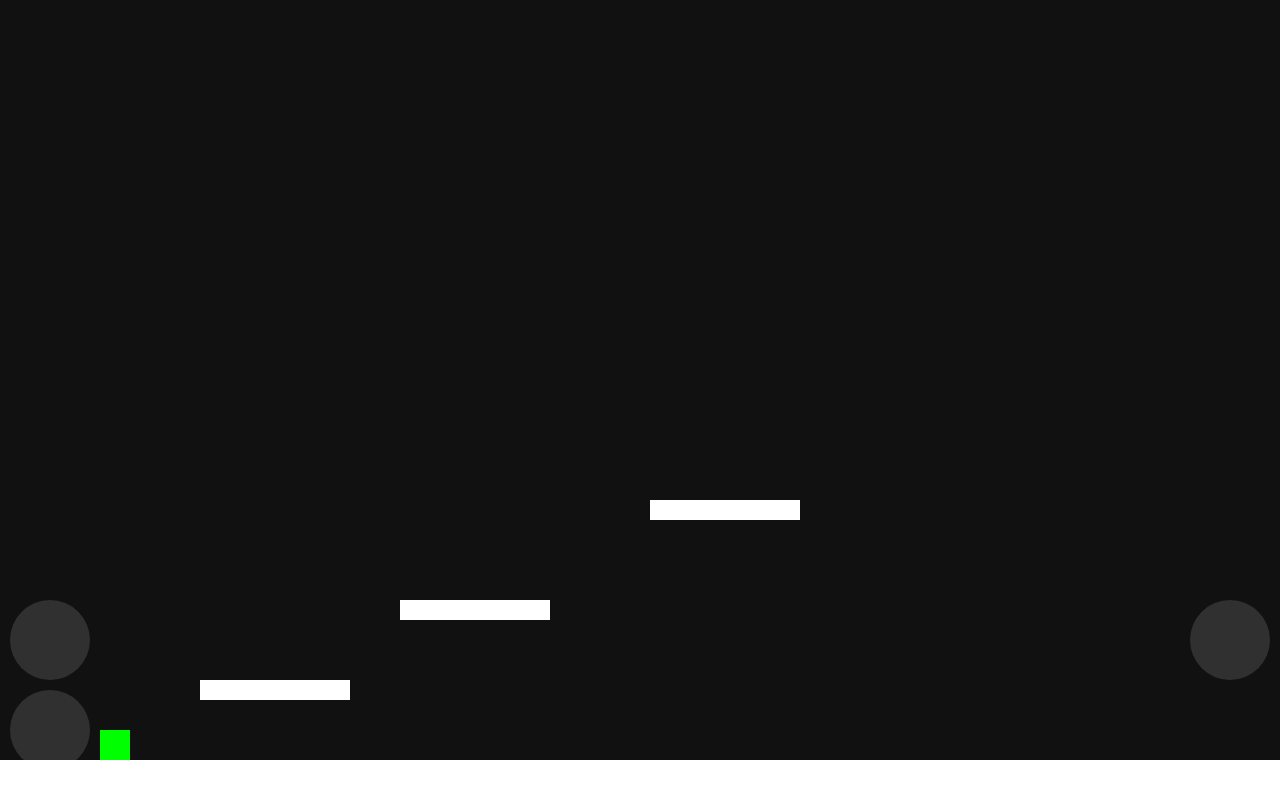
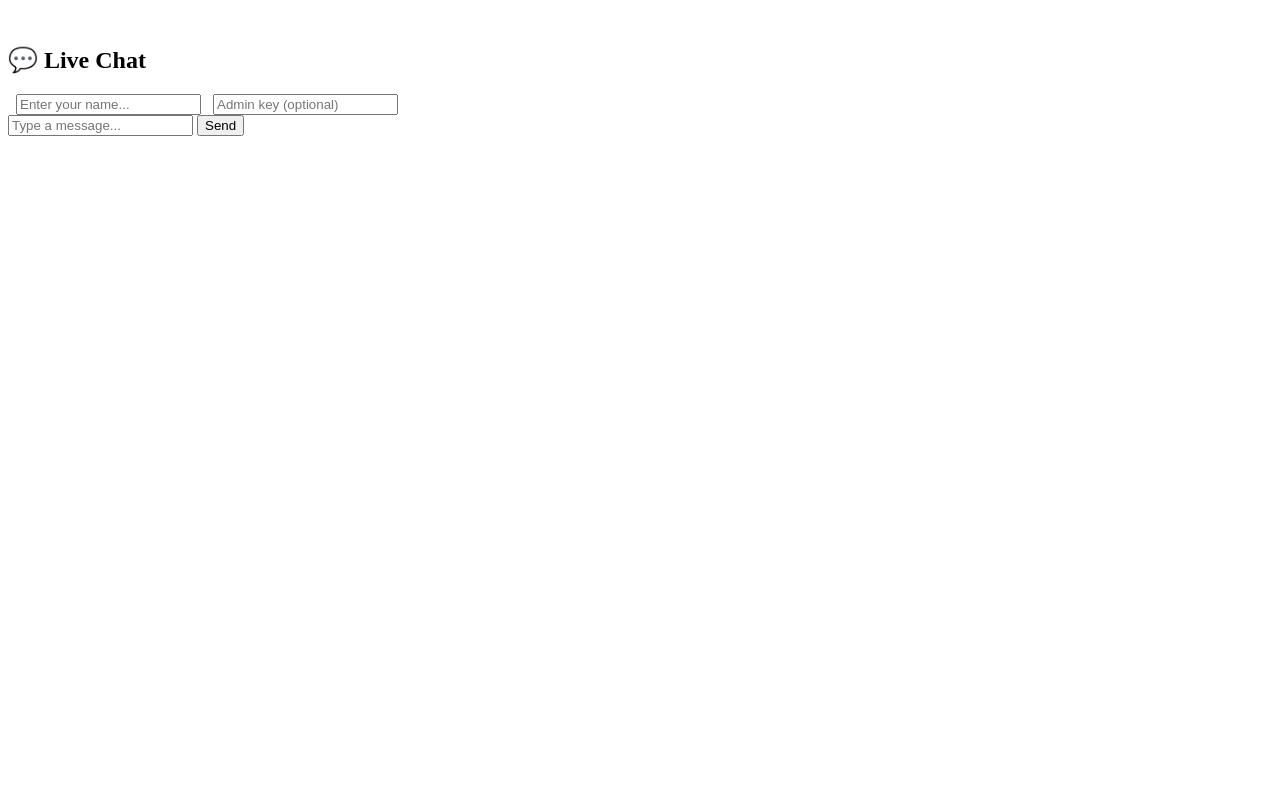
Before and after one commit to Helloausername/Helloausername, a plain HTML site: page index.html in a window 1280 px wide. Drawn offline with Linux system fonts and the light colour scheme; no server answers.

Commit message:
Update index.html

````diff
--- a/index.html
+++ b/index.html
@@ -1,49 +1,80 @@
 <!DOCTYPE html>
-<html>
+
+<html lang="en">
 <head>
-<meta charset="UTF-8">
-<title>2D Parkour</title>
+  <meta charset="UTF-8" />
+  <title>Chat</title>
   <style>
-  body { margin:0; overflow:hidden; background:#111; }
-  canvas { display:block; }
+    body {
+      font-family: sans-serif;
+      max-width: 500px;
+      margin: 40px auto;
+      padding: 0 16px;
+    }
 
-  /* Mobile controls */
-  .controls {
-    position:fixed;
-    bottom:20px;
-    width:100%;
-    display:flex;
-    justify-content:space-between;
-    pointer-events:none;
+```
+#messages {
+  border: 1px solid #ddd;
+  border-radius: 8px;
+  height: 300px;
+  overflow-y: auto;
+  padding: 12px;
+  margin-bottom: 12px;
 }
-  .btn {
-    width:80px;
-    height:80px;
-    margin:10px;
-    background:#ffffff22;
-    border-radius:50%;
-    pointer-events:auto;
-    touch-action:none;
+
+.msg {
+  margin: 6px 0;
+  display: flex;
+  justify-content: space-between;
+  align-items: center;
 }
+
+.name {
+  font-weight: bold;
+}
+
+input {
+  padding: 8px;
+  margin: 4px 0;
+  width: 100%;
+  border: 1px solid #ddd;
+  border-radius: 6px;
+}
+
+button {
+  padding: 6px 10px;
+  background: #0070f3;
+  color: white;
+  border: none;
+  border-radius: 6px;
+  cursor: pointer;
+}
+
+.deleteBtn {
+  background: #ff4d4d;
+  margin-left: 10px;
+}
+```
+
   </style>
 </head>
 <body>
 
-<canvas id="game"></canvas>
+  <h2>💬 Live Chat</h2>
 
-<div class="controls">
-  <div>
-    <div class="btn" id="left"></div>
-    <div class="btn" id="right"></div>
-  </div>
-  <div class="btn" id="jump"></div>
-</div>
+  <input id="username" placeholder="Enter your name..." />
+  <input id="adminKey" placeholder="Admin key (optional)" />
+
+  <div id="messages"></div>
+
+<input id="msg" placeholder="Type a message..."
+      onkeydown="if(event.key==='Enter') send()" /> <button onclick="send()">Send</button>
 
   <script type="module">
-import { initializeApp } from "https://www.gstatic.com/firebasejs/10.12.0/firebase-app.js";
-import { getDatabase, ref, set, onValue } from "https://www.gstatic.com/firebasejs/10.12.0/firebase-database.js";
+    import { initializeApp } from "https://www.gstatic.com/firebasejs/12.12.1/firebase-app.js";
+    import { getDatabase, ref, push, onChildAdded, remove }
+      from "https://www.gstatic.com/firebasejs/12.12.1/firebase-database.js";
 
-/* Firebase config */
     const firebaseConfig = {
       apiKey: "AIzaSyA3jiEM6zhgB_pG5FBwNToRacCHg-icxEQ",
       authDomain: "test-a39a0.firebaseapp.com",
@@ -54,153 +85,65 @@ const firebaseConfig = {
       appId: "1:60373406658:web:943c58016734135c33fc5b"
     };
 
+    const ADMIN_KEY = "J8F7Ev3r66"; // CHANGE THIS
+
     const app = initializeApp(firebaseConfig);
     const db = getDatabase(app);
+    const messagesRef = ref(db, 'messages');
 
-/* Canvas */
-const canvas = document.getElementById("game");
-const ctx = canvas.getContext("2d");
+    // Listen for new messages
+    onChildAdded(messagesRef, (snapshot) => {
+      const { name, text } = snapshot.val();
+      const key = snapshot.key;
 
-canvas.width = innerWidth;
-canvas.height = innerHeight;
+      const div = document.createElement('div');
+      div.className = 'msg';
 
-/* Player */
-const player = {
-  x: 100,
-  y: 100,
-  w: 30,
-  h: 30,
-  vx: 0,
-  vy: 0,
-  onGround: false
+      const adminInput = document.getElementById("adminKey").value;
+
+      let deleteBtn = "";
+      if (adminInput === ADMIN_KEY) {
+        deleteBtn = `<button class="deleteBtn" onclick="delMsg('${key}')">❌</button>`;
+      }
+
+      div.innerHTML = `
+        <div>
+          <span class="name">${name}:</span> ${text}
+        </div>
+        ${deleteBtn}
+      `;
+
+      document.getElementById('messages').appendChild(div);
+      document.getElementById('messages').scrollTop = 9999;
+    });
+
+    // Send message
+    window.send = () => {
+      const input = document.getElementById('msg');
+      const username = document.getElementById('username').value || "Anonymous";
+
+      if (!input.value.trim()) return;
+
+      push(messagesRef, {
+        name: username,
+        text: input.value.trim()
+      });
+
+      input.value = '';
     };
 
-const spawn = { x:100, y:100 };
+    // Delete message
+    window.delMsg = (id) => {
+      const adminInput = document.getElementById("adminKey").value;
 
-/* Platforms */
-const platforms = [
-  {x:0, y:canvas.height-40, w:canvas.width, h:40},
-  {x:200, y:canvas.height-120, w:150, h:20},
-  {x:400, y:canvas.height-200, w:150, h:20},
-  {x:650, y:canvas.height-300, w:150, h:20}
-];
-
-/* Controls */
-let keys = { left:false, right:false, jump:false };
-
-document.getElementById("left").ontouchstart = () => keys.left = true;
-document.getElementById("left").ontouchend = () => keys.left = false;
-
-document.getElementById("right").ontouchstart = () => keys.right = true;
-document.getElementById("right").ontouchend = () => keys.right = false;
-
-document.getElementById("jump").ontouchstart = () => keys.jump = true;
-document.getElementById("jump").ontouchend = () => keys.jump = false;
-
-/* Keyboard */
-onkeydown = e => {
-  if(e.key==="a") keys.left=true;
-  if(e.key==="d") keys.right=true;
-  if(e.key==="w") keys.jump=true;
-};
-onkeyup = e => {
-  if(e.key==="a") keys.left=false;
-  if(e.key==="d") keys.right=false;
-  if(e.key==="w") keys.jump=false;
-};
-
-/* Multiplayer */
-const id = Math.random().toString(36).substring(2);
-const playersRef = ref(db, "players/" + id);
-
-let others = {};
-
-onValue(ref(db, "players"), snap => {
-  others = snap.val() || {};
-});
-
-/* Physics */
-function update() {
-  player.vx = 0;
-
-  if(keys.left) player.vx = -4;
-  if(keys.right) player.vx = 4;
-
-  if(keys.jump && player.onGround) {
-    player.vy = -10;
-    player.onGround = false;
+      if (adminInput !== ADMIN_KEY) {
+        alert("Not authorized");
+        return;
       }
 
-  player.vy += 0.5; // gravity
+      remove(ref(db, 'messages/' + id));
+    };
+  </script>
 
-  player.x += player.vx;
-  player.y += player.vy;
-
-  player.onGround = false;
-
-  /* Collision */
-  for(const p of platforms) {
-    if(player.x < p.x+p.w &&
-       player.x+player.w > p.x &&
-       player.y < p.y+p.h &&
-       player.y+player.h > p.y) {
-
-      // landing
-      if(player.vy > 0) {
-        player.y = p.y - player.h;
-        player.vy = 0;
-        player.onGround = true;
-      }
-    }
-  }
-
-  /* Death (fall) */
-  if(player.y > canvas.height + 200) {
-    player.x = spawn.x;
-    player.y = spawn.y;
-    player.vy = 0;
-  }
-
-  /* Sync multiplayer */
-  set(playersRef, {
-    x: player.x,
-    y: player.y
-  });
-}
-
-/* Draw */
-function draw() {
-  ctx.fillStyle = "#111";
-  ctx.fillRect(0,0,canvas.width,canvas.height);
-
-  // platforms
-  ctx.fillStyle = "white";
-  for(const p of platforms) {
-    ctx.fillRect(p.x,p.y,p.w,p.h);
-  }
-
-  // self
-  ctx.fillStyle = "lime";
-  ctx.fillRect(player.x,player.y,player.w,player.h);
-
-  // others
-  ctx.fillStyle = "red";
-  for(const key in others) {
-    if(key !== id) {
-      const o = others[key];
-      ctx.fillRect(o.x, o.y, 30, 30);
-    }
-  }
-}
-
-/* Game loop */
-function loop() {
-  update();
-  draw();
-  requestAnimationFrame(loop);
-}
-loop();
-
-</script>
 </body>
 </html>
````
Lines whose indentation alone changed are shown as unchanged.
